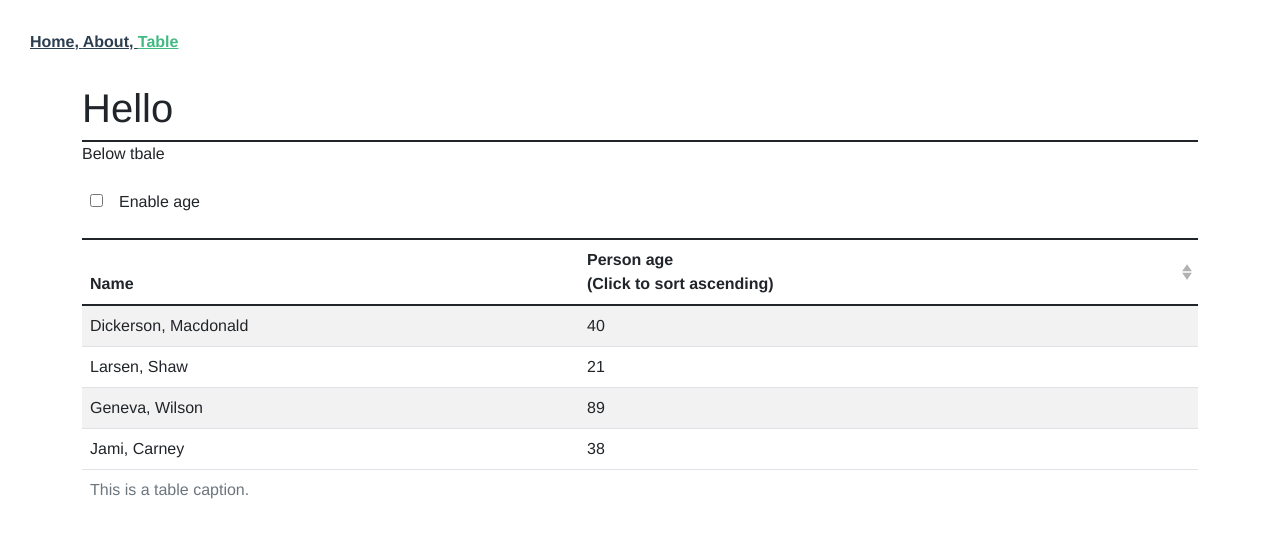
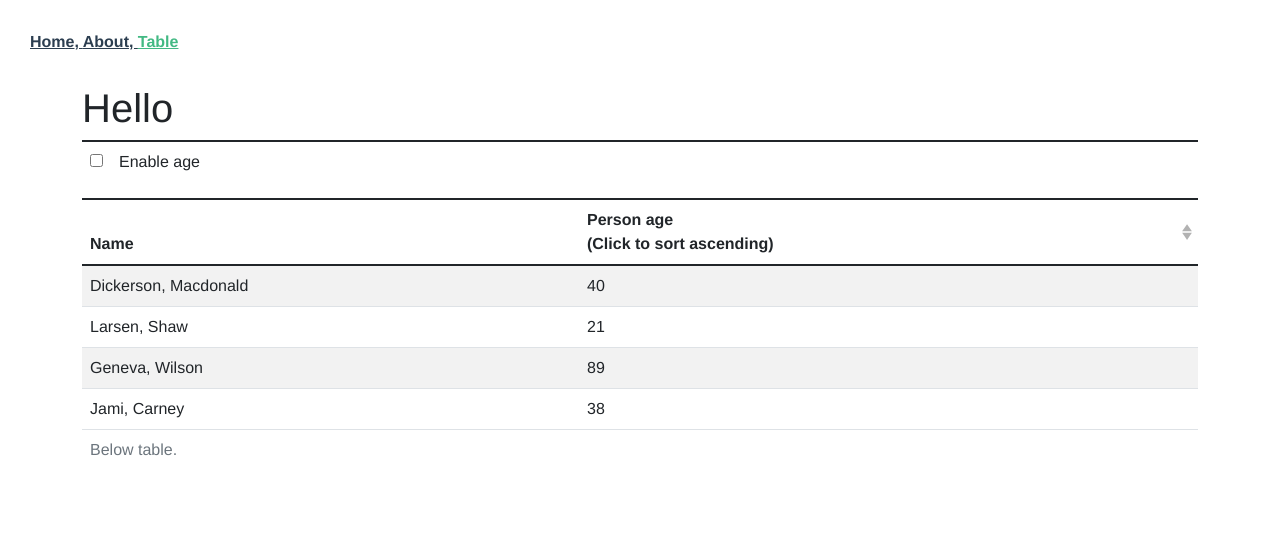
Before and after one commit to iigmir/vue-table-field-tests, a Vue app: page /table in a window 1280 px wide. Shown: the top 534 px of the page. Built offline with nearby package versions, Linux system fonts and the light colour scheme.

Commit message:
Refactor

```diff
--- a/src/views/TableView/TheTable.vue
+++ b/src/views/TableView/TheTable.vue
@@ -1,6 +1,5 @@
 <template>
   <div class="the-table">
-    <p>Below tbale</p>
     <p>
         <b-form-checkbox v-model="age_actived">
             <span class="pl-1">
@@ -10,9 +9,9 @@
     </p>
     <b-table striped hover v-bind="{ items, fields }">
         <template #cell(name)="data">
-            {{ data.item.first_name }}, {{ data.item.last_name }}
+            {{ get_name(data.item) }}
         </template>
-        <template #table-caption>This is a table caption.</template>
+        <template #table-caption>Below table.</template>
     </b-table>
   </div>
 </template>
@@ -69,6 +68,11 @@ export default {
             ];
         },
     },
+    methods: {
+        get_name({ first_name, last_name }) {
+            return `${first_name}, ${last_name}`;
+        }
+    }
 };
 </script>
 
```
Also changed, not shown: 1 other file (tests, documents, lock files or other folders).
